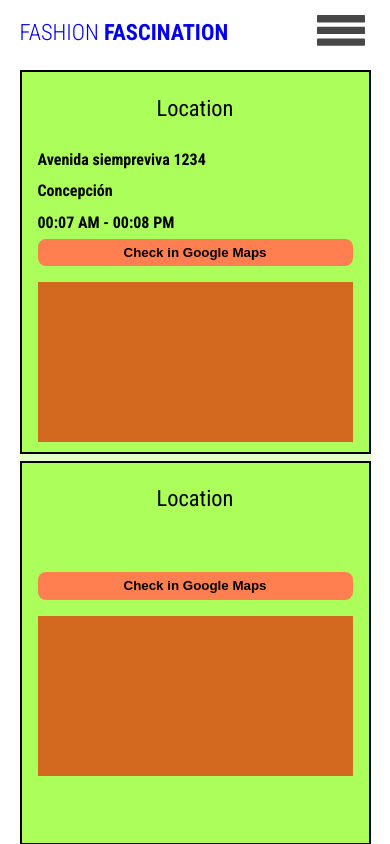
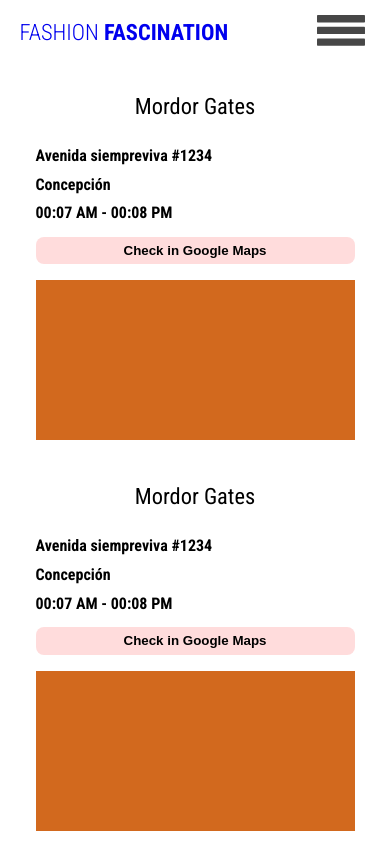
Before and after one commit to MarcelNDG/Fashion-2, a React (Create React App) app: page /stores in a window 390 px wide. Built offline with nearby package versions, Linux system fonts and the light colour scheme.

Commit message:
Stores mobile almost done

```diff
--- a/src/App.css
+++ b/src/App.css
@@ -393,7 +393,7 @@ footer{
 .storeList{
   height: 100%;
   width: 100%;
-  background-color: rgba(128, 255, 0, 0.226);
+  /* background-color: rgba(128, 255, 0, 0.226); */
 }
 
 .storeContainer{
@@ -408,8 +408,8 @@ footer{
   height: 24rem;
   width: 100%;
   padding: 1rem;
-  background-color: rgba(128, 255, 0, 0.541);
-  border: solid #000 2px;
+  /*  background-color: rgba(128, 255, 0, 0.541); */
+
 }
 
 .storeAdressContainer{
@@ -426,7 +426,7 @@ footer{
 
 }
 .store h4{
-  margin: 0.4rem 0;
+  margin: 0.3rem 0;
 }
 
 .store p{
@@ -435,10 +435,11 @@ footer{
 
 .storeMapBtn{
   cursor: pointer;
-  background-color: coral;
+  background-color: rgb(255, 220, 220);
   display: inline-block;
   border: none;
   padding: 0.4rem;
+  margin-top: 0.6rem;
   border-radius: 8px;
   font-weight: bold;
 }
--- a/src/components/Store.js
+++ b/src/components/Store.js
@@ -1,10 +1,10 @@
 import React from 'react'
 
-const Store = ({adress, region, schedule}) => {
+const Store = ({location, adress, region, schedule}) => {
     return (
         <div className='store'>
             <div className='storeData'>
-                <h3>Location</h3>
+                <h3>{location}</h3>
                 <div className='storeAdressContainer'>
                     <h4>{adress}</h4>
                     <h4>{region}</h4>
--- a/src/components/StoreList.js
+++ b/src/components/StoreList.js
@@ -6,9 +6,11 @@ const StoreList = () => {
     return (
         <div className='storeList'>
             <div className='storeContainer'>
-                <Store adress={'Avenida siempreviva 1234'} region={'Concepción'} schedule={'00:07 AM - 00:08 PM'}/>
-                <Store />
-                <Store />
+                <Store location={'Mordor Gates'} adress={'Avenida siempreviva #1234'} region={'Concepción'} schedule={'00:07 AM - 00:08 PM'}/>
+                <Store location={'Mordor Gates'} adress={'Avenida siempreviva #1234'} region={'Concepción'} schedule={'00:07 AM - 00:08 PM'}/>
+                <Store location={'Mordor Gates'} adress={'Avenida siempreviva #1234'} region={'Concepción'} schedule={'00:07 AM - 00:08 PM'}/>
+
+
 
             </div>
         </div>
```
